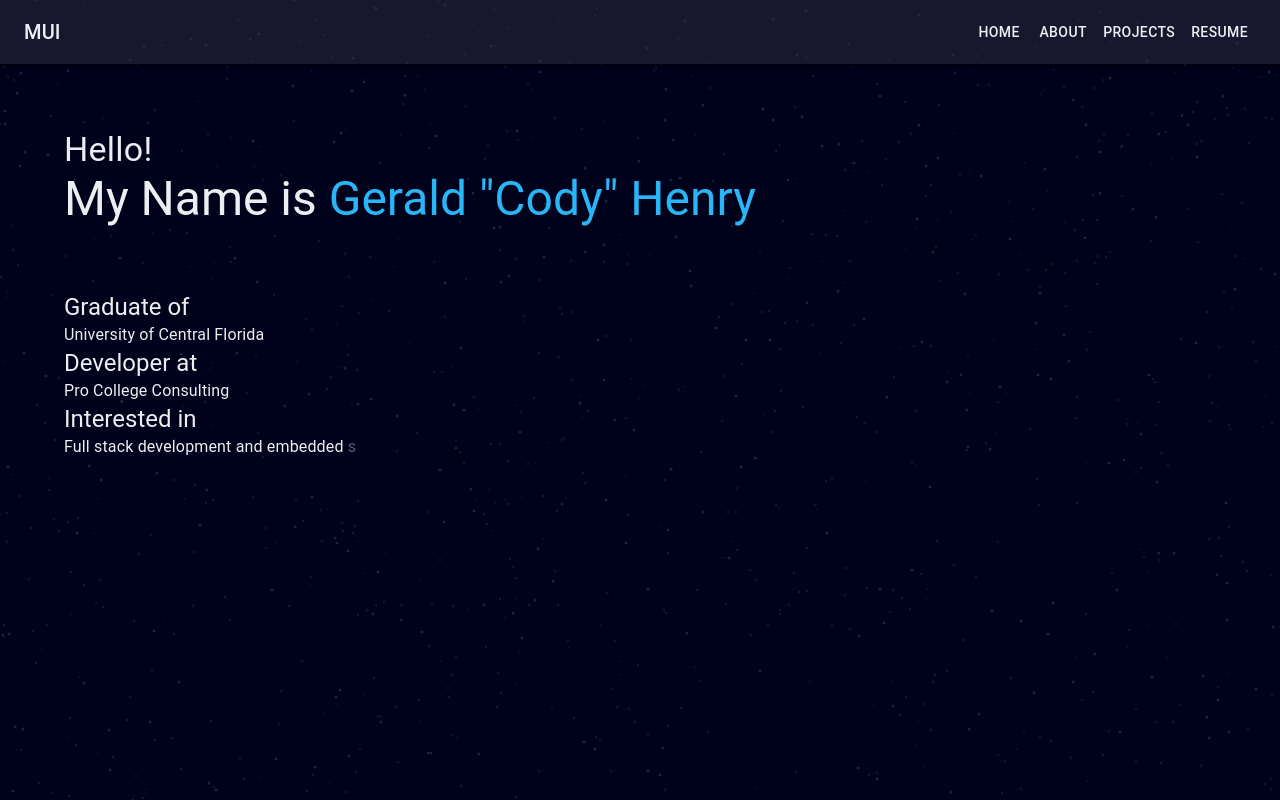
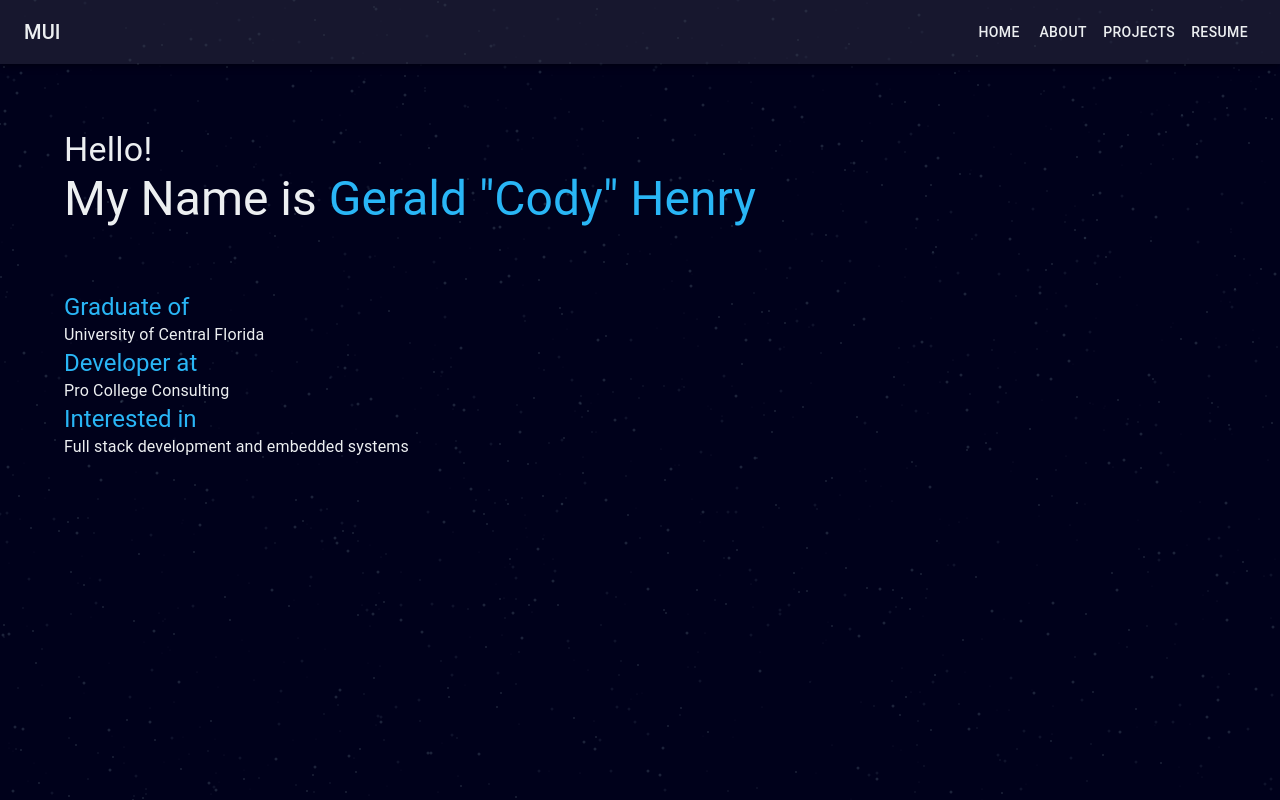
Before and after one commit to codyhenry/portfolio-template, a React (Vite) app: page / in a window 1280 px wide. Built offline with nearby package versions, Linux system fonts and the light colour scheme.

Commit message:
fixed animated subtitles for intro

```diff
--- a/src/assets/animations.tsx
+++ b/src/assets/animations.tsx
@@ -109,12 +109,3 @@ export const titleVariants = {
   },
   colorflip: { color: "#29b6f6" },
 };
-
-export const sentenceVariants = {
-  entered: { transition: { delay: 0.5, staggerChildren: 0.1 } },
-};
-
-export const letterVariants = {
-  start: { opacity: 0, y: 50 },
-  entered: { opacity: 1, y: 0 },
-};
--- a/src/components/ui/intro.component.tsx
+++ b/src/components/ui/intro.component.tsx
@@ -1,39 +1,22 @@
 import Typography from "@mui/material/Typography";
-import { AnimationControls, motion, useAnimation } from "framer-motion";
+import { motion, useAnimation } from "framer-motion";
 import { useEffect } from "react";
 
-import {
-  titleVariants,
-  testVariants,
-  sentenceVariants,
-  letterVariants,
-} from "../../assets/animations";
+import AnimatedSubtitle from "./introSubtitle.component";
+
+import { titleVariants, testVariants } from "../../assets/animations";
 
 import introductions from "../bio/intro-statements";
 
-const AnimTitle = motion(Typography);
-AnimTitle.defaultProps = {
+const AnimatedTitle = motion(Typography);
+AnimatedTitle.defaultProps = {
   variant: "h5",
   color: "primary",
   variants: titleVariants,
 };
 
-const AnimSubtitle = motion(Typography);
-AnimSubtitle.defaultProps = {
-  variant: "body1",
-  color: "text.primary",
-  variants: sentenceVariants,
-};
-
 /* CODE FROM
  * https://brad-carter.medium.com/how-to-animate-a-text-reveal-effect-in-react-with-framer-motion-ae8ddd296f0d
- */
-
-/**
- * set up animations like skill component
- * When all titles appear then run description animations
- * When description animations are done, change title color
- * Titles come one at a time, subtitles all start at once - normalized speed, color change all at once
  */
 
 export default function Introductions() {
@@ -53,22 +36,13 @@ export default function Introductions() {
     <motion.div variants={testVariants} initial="start" animate={testControls}>
       {introductions.map((intro) => {
         return (
-          <AnimTitle key={intro.title}>
+          <AnimatedTitle key={intro.title}>
             {intro.title}
-            <AnimSubtitle initial="start" animate={subtitleControls}>
-              {intro.description.split("").map((char, index) => {
-                return (
-                  <motion.span
-                    // eslint-disable-next-line react/no-array-index-key
-                    key={`${intro.title}:${char}:${index}`}
-                    variants={letterVariants}
-                  >
-                    {char}
-                  </motion.span>
-                );
-              })}
-            </AnimSubtitle>
-          </AnimTitle>
+            <AnimatedSubtitle
+              animControls={subtitleControls}
+              sentence={intro.description}
+            />
+          </AnimatedTitle>
         );
       })}
     </motion.div>
--- a/src/components/ui/introSubtitle.component.tsx
+++ b/src/components/ui/introSubtitle.component.tsx
@@ -0,0 +1,48 @@
+import Typography from "@mui/material/Typography";
+import { AnimationControls, motion } from "framer-motion";
+
+interface AnimSubtitleProps {
+  sentence: string;
+  animControls: AnimationControls;
+}
+
+export default function AnimatedSubtitle({
+  sentence,
+  animControls,
+}: AnimSubtitleProps) {
+  const sentenceVariants = {
+    entered: {
+      transition: { delay: 0.5, staggerChildren: 2 / sentence.length },
+    },
+  };
+
+  const letterVariants = {
+    start: { opacity: 0, y: 50 },
+    entered: { opacity: 1, y: 0 },
+  };
+
+  const Subtitle = motion(Typography);
+  Subtitle.defaultProps = {
+    variant: "body1",
+    color: "text.primary",
+    initial: "start",
+    animate: animControls,
+    variants: sentenceVariants,
+  };
+
+  return (
+    <Subtitle>
+      {sentence.split("").map((char, index) => {
+        return (
+          <motion.span
+            // eslint-disable-next-line react/no-array-index-key
+            key={`${sentence[sentence.length % index]}:${char}:${index}`}
+            variants={letterVariants}
+          >
+            {char}
+          </motion.span>
+        );
+      })}
+    </Subtitle>
+  );
+}
```
Also changed, not shown: src/components/ui/introTitle.component.tsx (deleted).
